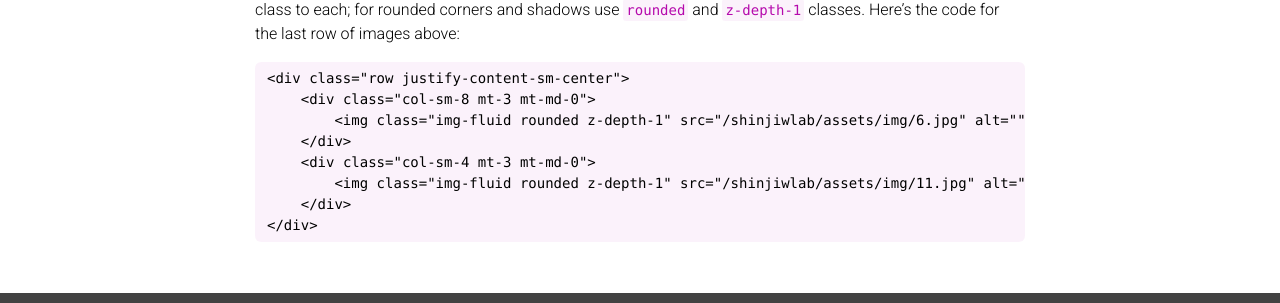
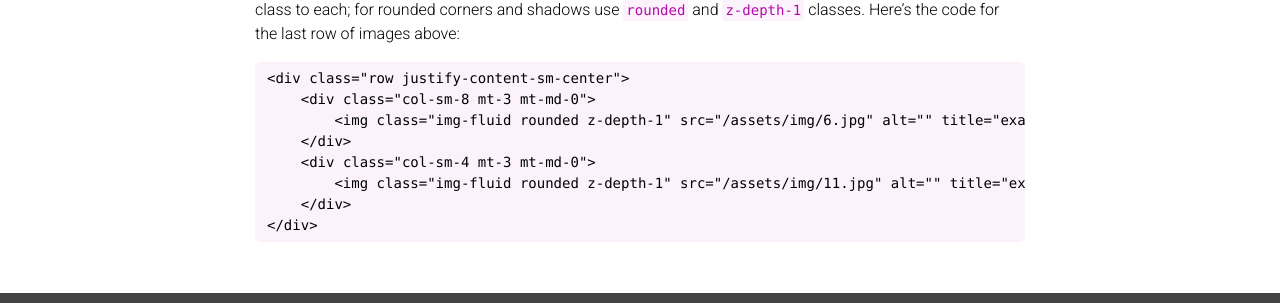
Before and after one commit to shinjiwlab/shinjiwlab.github.io, a Jekyll site: the page built from _projects/6_project.markdown, in a window 1280 px wide and 900 px high, scrolled down 1037 px. Shown: the part 572-875 px from the top of the window. Built offline with Jekyll 4.4.1, drawn with Linux system fonts in a browser that asks for light colours; nearby versions of some CDN libraries; a style sheet for code colours, icons or effects is not loaded.

Commit message:
update config

```diff
--- a/_config.yml
+++ b/_config.yml
@@ -16,7 +16,7 @@
 
 icon: 🔥 # the emoji used as the favicon
 url:  # the base hostname & protocol for your site
-baseurl: /shinjiwlab # the subpath of your site, e.g. /blog/
+baseurl:  # the subpath of your site, e.g. /blog/
 last_updated: false # set to true if you want to display last updated in the footer
 impressum_path:  # set to path to include impressum link in the footer, use the same path as permalink in a page, helps to conform with EU GDPR
 
```
